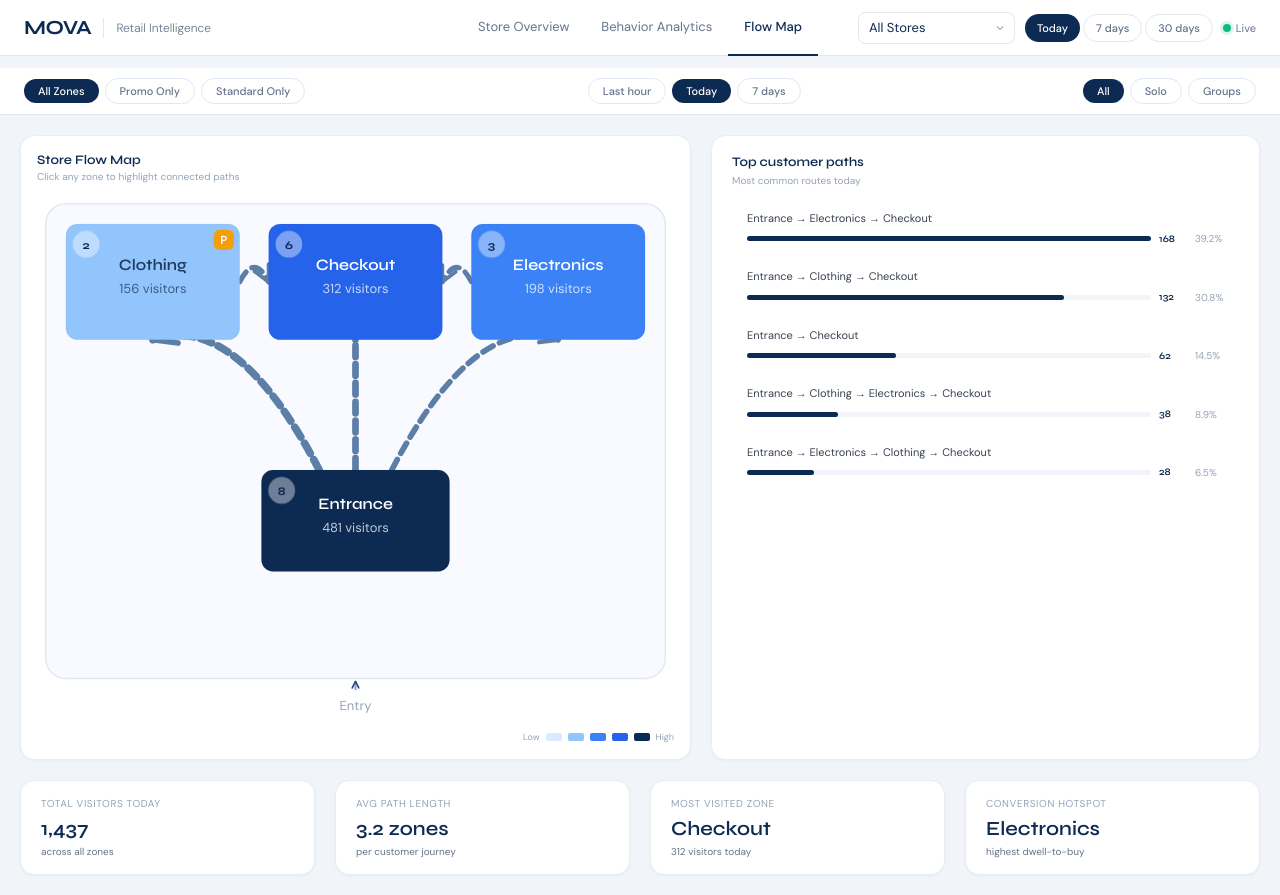
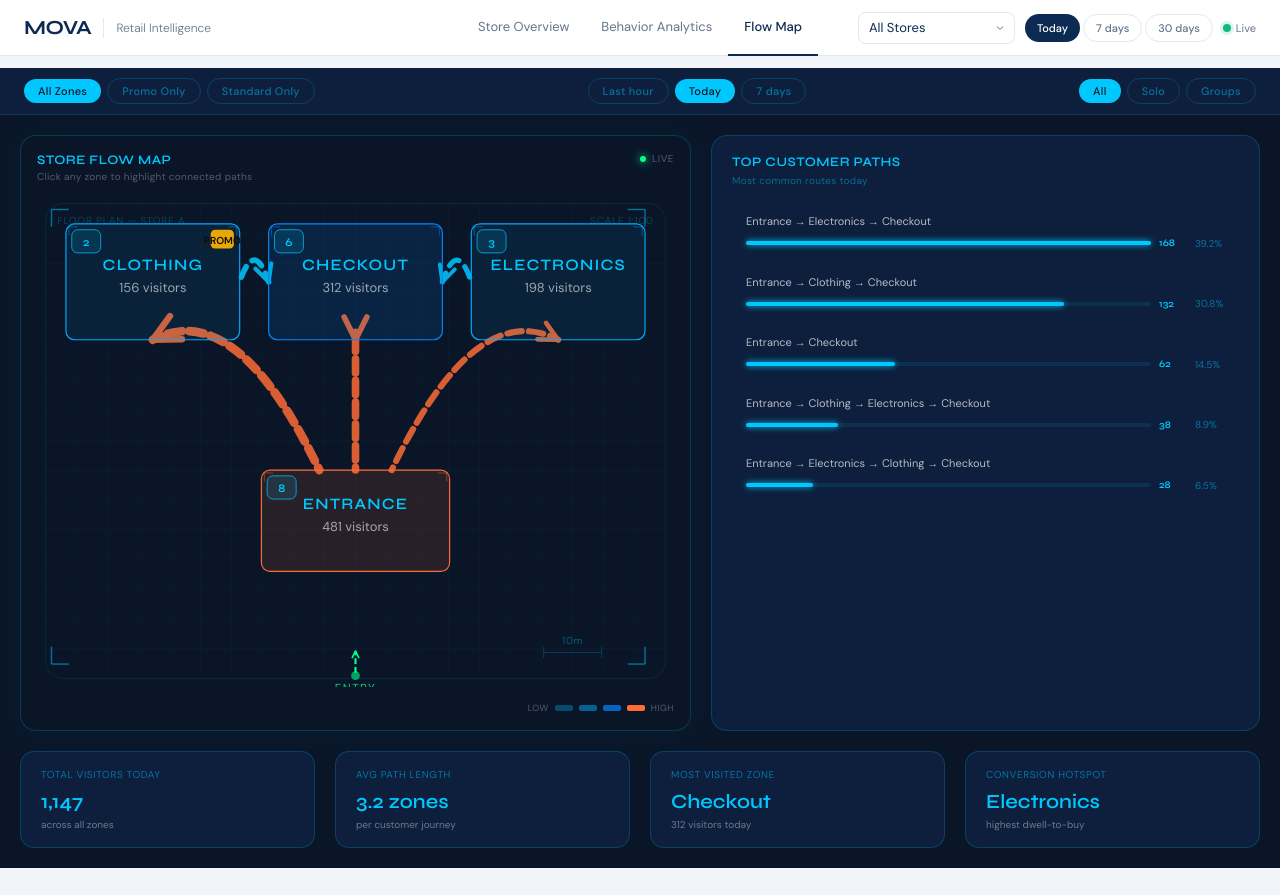
Before and after one commit to Sabih0610/mova-dashboard, a React (Vite) app: page /flow in a window 1280 px wide. After the commit the page ends 868 px from the top, so only its background shows below. Built offline with nearby package versions, Linux system fonts and the light colour scheme.

Commit message:
Blueprint flow map — dark navy, cyan glowing zones, animated flow arrows, control-room aesthetic

```diff
--- a/src/components/FlowMapCanvas.jsx
+++ b/src/components/FlowMapCanvas.jsx
@@ -1,151 +1,275 @@
+import { useState, useEffect } from 'react'
+
+const BLUEPRINT_BG = '#0A1628'
+const CYAN = '#00C8FF'
+const CYAN_SEL = 'rgba(0,200,255,0.20)'
+const CYAN_HOVER = 'rgba(0,200,255,0.12)'
+const ORANGE = '#FF6B35'
+const GREEN = '#00FF88'
+const AMBER = '#FFB800'
+const WHITE60 = 'rgba(255,255,255,0.6)'
+const WHITE30 = 'rgba(255,255,255,0.3)'
+
 const MAX_FLOW = 180
 
-function getZoneFill(visitCount, maxVisits) {
-  const ratio = visitCount / maxVisits
-  if (ratio < 0.2) return '#DBEAFE'
-  if (ratio < 0.4) return '#93C5FD'
-  if (ratio < 0.6) return '#3B82F6'
-  if (ratio < 0.8) return '#2563EB'
-  return '#0D2B52'
+function getZoneIntensityColor(visitCount, maxVisits) {
+  const r = visitCount / maxVisits
+  if (r < 0.3) return { stroke: '#00C8FF', fill: 'rgba(0,200,255,0.04)' }
+  if (r < 0.6) return { stroke: '#00AAFF', fill: 'rgba(0,170,255,0.08)' }
+  if (r < 0.8) return { stroke: '#0088FF', fill: 'rgba(0,136,255,0.12)' }
+  return { stroke: '#FF6B35', fill: 'rgba(255,107,53,0.12)' }
 }
 
-function getTextColor(fill) {
-  return ['#DBEAFE', '#93C5FD'].includes(fill) ? '#1e3a5f' : '#ffffff'
-}
-
-function flowPath(f) {
+function quadPath(f) {
   const mx = (f.from_x + f.to_x) / 2
-  const my = Math.min(f.from_y, f.to_y) - 20
+  const my = Math.min(f.from_y, f.to_y) - 30
   return `M${f.from_x},${f.from_y} Q${mx},${my} ${f.to_x},${f.to_y}`
 }
 
 export default function FlowMapCanvas({ zones, flows, selectedZone, onZoneClick }) {
-  const maxVisits = Math.max(...zones.map(z => z.visit_count))
+  const [hoveredZone, setHoveredZone] = useState(null)
+  const maxVisits = Math.max(...zones.map(z => z.visit_count), 1)
+  const maxFlow = Math.max(...flows.map(f => f.customer_count), 1)
 
   const isConnected = (flow) =>
     !selectedZone || flow.from_zone === selectedZone || flow.to_zone === selectedZone
 
+  const flowWidth = (count) => 1 + (count / maxFlow) * 5
+
   return (
-    <div className="card" style={{ padding: 16 }}>
-      <div style={{ marginBottom: 12 }}>
-        <p style={{ fontFamily: 'Syne, sans-serif', fontSize: 13, fontWeight: 600, color: '#0D2B52' }}>
-          Store Flow Map
-        </p>
-        <p style={{ fontSize: 10, color: '#94A3B8', marginTop: 2, fontFamily: 'DM Sans, sans-serif' }}>
-          Click any zone to highlight connected paths
-        </p>
+    <div style={{
+      background: BLUEPRINT_BG,
+      borderRadius: 16,
+      padding: 16,
+      border: '1px solid rgba(0,200,255,0.2)',
+      boxShadow: '0 0 40px rgba(0,200,255,0.05)',
+      position: 'relative',
+    }}>
+      {/* Header */}
+      <div style={{ marginBottom: 12, display: 'flex', alignItems: 'flex-start', justifyContent: 'space-between' }}>
+        <div>
+          <p style={{ fontFamily: 'Syne, sans-serif', fontSize: 13, fontWeight: 600, color: CYAN, letterSpacing: '0.5px' }}>
+            STORE FLOW MAP
+          </p>
+          <p style={{ fontSize: 10, color: WHITE30, marginTop: 2, letterSpacing: '0.3px', fontFamily: 'DM Sans, sans-serif' }}>
+            Click any zone to highlight connected paths
+          </p>
+        </div>
+        <div style={{ display: 'flex', alignItems: 'center', gap: 6 }}>
+          <div style={{ width: 6, height: 6, borderRadius: '50%', background: GREEN, boxShadow: `0 0 8px ${GREEN}` }} />
+          <span style={{ fontSize: 10, color: WHITE30, letterSpacing: '0.5px', fontFamily: 'DM Sans, sans-serif' }}>LIVE</span>
+        </div>
       </div>
 
-      <svg viewBox="0 0 440 360" style={{ width: '100%', height: 'auto' }}>
+      <svg viewBox="0 0 440 340" style={{ width: '100%', height: 'auto' }}>
         <defs>
-          <marker id="arrowFlow" viewBox="0 0 10 10" refX="8" refY="5"
+          <marker id="arrowCyan" viewBox="0 0 10 10" refX="8" refY="5"
             markerWidth="5" markerHeight="5" orient="auto-start-reverse">
-            <path d="M2 2L8 5L2 8" fill="none" stroke="#1B4B82"
-              strokeWidth="1.5" strokeLinecap="round" strokeLinejoin="round"/>
+            <path d="M2 2L8 5L2 8" fill="none" stroke="#00C8FF"
+              strokeWidth="1.5" strokeLinecap="round" strokeLinejoin="round" />
           </marker>
-          <marker id="arrowFaded" viewBox="0 0 10 10" refX="8" refY="5"
+          <marker id="arrowOrange" viewBox="0 0 10 10" refX="8" refY="5"
             markerWidth="5" markerHeight="5" orient="auto-start-reverse">
-            <path d="M2 2L8 5L2 8" fill="none" stroke="#E2E8F0"
-              strokeWidth="1.5" strokeLinecap="round" strokeLinejoin="round"/>
+            <path d="M2 2L8 5L2 8" fill="none" stroke="#FF6B35"
+              strokeWidth="1.5" strokeLinecap="round" strokeLinejoin="round" />
+          </marker>
+          <marker id="arrowGreen" viewBox="0 0 10 10" refX="8" refY="5"
+            markerWidth="5" markerHeight="5" orient="auto-start-reverse">
+            <path d="M2 2L8 5L2 8" fill="none" stroke="#00FF88"
+              strokeWidth="1.5" strokeLinecap="round" strokeLinejoin="round" />
           </marker>
           <style>{`
-            .flow-arrow { stroke-dasharray: 8 5; animation: flowDash 2s linear infinite; }
-            .live-pulse { animation: livePulse 2s ease-in-out infinite; }
+            @keyframes flowPulse {
+              0% { stroke-dashoffset: 0; }
+              100% { stroke-dashoffset: -40; }
+            }
+            .flow-line {
+              stroke-dasharray: 8 6;
+              animation: flowPulse 1.8s linear infinite;
+            }
+            .flow-line-hot {
+              stroke-dasharray: 10 5;
+              animation: flowPulse 1.2s linear infinite;
+            }
           `}</style>
         </defs>
 
-        {/* Store boundary */}
-        <rect x="6" y="6" width="428" height="328" rx="14"
-          fill="#F8FAFF" stroke="#E2E8F0" strokeWidth="1"/>
+        {/* Blueprint background */}
+        <rect x="6" y="6" width="428" height="328" rx="12"
+          fill={BLUEPRINT_BG} stroke="rgba(0,200,255,0.15)" strokeWidth="0.5" />
+
+        {/* Grid lines — fine vertical */}
+        {Array.from({ length: 20 }).map((_, i) => (
+          <line key={`vg${i}`}
+            x1={6 + i * 21.4} y1="6" x2={6 + i * 21.4} y2="334"
+            stroke="rgba(0,200,255,0.04)" strokeWidth="0.5" />
+        ))}
+        {/* Grid lines — fine horizontal */}
+        {Array.from({ length: 16 }).map((_, i) => (
+          <line key={`hg${i}`}
+            x1="6" y1={6 + i * 20.5} x2="434" y2={6 + i * 20.5}
+            stroke="rgba(0,200,255,0.04)" strokeWidth="0.5" />
+        ))}
+
+        {/* Corner bracket marks */}
+        {[[10, 10, 1, 1], [420, 10, -1, 1], [10, 324, 1, -1], [420, 324, -1, -1]].map(([x, y, sx, sy], i) => (
+          <g key={i}>
+            <line x1={x} y1={y} x2={x + sx * 12} y2={y} stroke="rgba(0,200,255,0.5)" strokeWidth="1" />
+            <line x1={x} y1={y} x2={x} y2={y + sy * 12} stroke="rgba(0,200,255,0.5)" strokeWidth="1" />
+          </g>
+        ))}
+
+        {/* Scale indicator */}
+        <line x1="350" y1="316" x2="390" y2="316" stroke="rgba(0,200,255,0.3)" strokeWidth="0.5" />
+        <line x1="350" y1="312" x2="350" y2="320" stroke="rgba(0,200,255,0.3)" strokeWidth="0.5" />
+        <line x1="390" y1="312" x2="390" y2="320" stroke="rgba(0,200,255,0.3)" strokeWidth="0.5" />
+        <text x="370" y="310" textAnchor="middle" fontSize="7"
+          fill="rgba(0,200,255,0.4)" fontFamily="'DM Sans', sans-serif" letterSpacing="0.5">
+          10m
+        </text>
+
+        {/* Blueprint labels */}
+        <text x="14" y="20" fontSize="7" fill="rgba(0,200,255,0.25)"
+          fontFamily="'DM Sans', sans-serif" letterSpacing="0.5">
+          FLOOR PLAN — STORE A
+        </text>
+        <text x="426" y="20" fontSize="7" fill="rgba(0,200,255,0.25)"
+          fontFamily="'DM Sans', sans-serif" letterSpacing="0.5" textAnchor="end">
+          SCALE 1:100
+        </text>
 
         {/* Flow arrows — rendered below zones */}
         {flows.map((f, i) => {
           const active = isConnected(f)
-          const sw = 1.5 + (f.customer_count / MAX_FLOW) * 4
+          const isHot = f.customer_count > 100
+          const sw = flowWidth(f.customer_count)
+          const color = isHot ? ORANGE : CYAN
+          const marker = isHot ? 'url(#arrowOrange)' : 'url(#arrowCyan)'
+          const cls = isHot ? 'flow-line-hot' : 'flow-line'
           return (
             <path key={i}
-              d={flowPath(f)}
+              d={quadPath(f)}
               fill="none"
-              stroke={active ? '#1B4B82' : '#E2E8F0'}
-              strokeWidth={active ? sw : 0.8}
+              stroke={active ? color : 'rgba(0,200,255,0.08)'}
+              strokeWidth={active ? sw : 0.5}
               strokeLinecap="round"
-              opacity={active ? 0.7 : 0.2}
-              className="flow-arrow"
-              markerEnd={active ? 'url(#arrowFlow)' : 'url(#arrowFaded)'}
+              opacity={active ? 0.85 : 0.12}
+              className={active ? cls : ''}
+              markerEnd={active ? marker : ''}
             />
           )
         })}
 
         {/* Zones */}
         {zones.map(z => {
-          const fill = getZoneFill(z.visit_count, maxVisits)
-          const textColor = getTextColor(fill)
+          const isSelected = selectedZone === z.zone_id
+          const isHovered = hoveredZone === z.zone_id
+          const { stroke, fill } = getZoneIntensityColor(z.visit_count, maxVisits)
           const cx = z.map_x + z.map_width / 2
           const cy = z.map_y + z.map_height / 2
-          const isSelected = selectedZone === z.zone_id
 
           return (
             <g key={z.zone_id}
               onClick={() => onZoneClick(isSelected ? null : z.zone_id)}
+              onMouseEnter={() => setHoveredZone(z.zone_id)}
+              onMouseLeave={() => setHoveredZone(null)}
               style={{ cursor: 'pointer' }}>
 
+              {/* Outer glow ring when selected */}
+              {isSelected && (
+                <rect
+                  x={z.map_x - 4} y={z.map_y - 4}
+                  width={z.map_width + 8} height={z.map_height + 8}
+                  rx="10" fill="none"
+                  stroke={CYAN} strokeWidth="1" opacity="0.3"
+                />
+              )}
+
+              {/* Zone body */}
               <rect
                 x={z.map_x} y={z.map_y}
                 width={z.map_width} height={z.map_height}
-                rx="8" fill={fill}
-                stroke={isSelected ? '#F59E0B' : 'rgba(0,0,0,0.06)'}
-                strokeWidth={isSelected ? 2.5 : 0.5}
+                rx="6"
+                fill={isSelected ? CYAN_SEL : isHovered ? CYAN_HOVER : fill}
+                stroke={isSelected ? CYAN : stroke}
+                strokeWidth={isSelected ? 1.5 : 0.8}
               />
 
-              <text x={cx} y={cy - 8} textAnchor="middle"
-                fontSize="11" fontWeight="600"
-                fill={textColor} fontFamily="Syne, sans-serif">
-                {z.zone_name}
+              {/* Blueprint corner detail marks */}
+              {[
+                [z.map_x + 2, z.map_y + 2, 1],
+                [z.map_x + z.map_width - 2, z.map_y + 2, -1],
+              ].map(([bx, by, dir], ci) => (
+                <g key={ci}>
+                  <line x1={bx} y1={by} x2={bx + dir * 6} y2={by}
+                    stroke={stroke} strokeWidth="0.5" opacity="0.6" />
+                  <line x1={bx} y1={by} x2={bx} y2={by + 6}
+                    stroke={stroke} strokeWidth="0.5" opacity="0.6" />
+                </g>
+              ))}
+
+              {/* Zone label */}
+              <text x={cx} y={cy - 8}
+                textAnchor="middle" fontSize="11" fontWeight="600"
+                fill={CYAN} fontFamily="'Syne', sans-serif" letterSpacing="0.8">
+                {z.zone_name.toUpperCase()}
               </text>
 
-              <text x={cx} y={cy + 8} textAnchor="middle"
-                fontSize="9" fill={textColor} opacity="0.75"
-                fontFamily="DM Sans, sans-serif">
+              {/* Visitor count */}
+              <text x={cx} y={cy + 7}
+                textAnchor="middle" fontSize="9"
+                fill={WHITE60} fontFamily="'DM Sans', sans-serif">
                 {z.visit_count} visitors
               </text>
 
+              {/* Promo badge */}
               {z.promo_zone_flag && (
                 <g>
-                  <rect x={z.map_x + z.map_width - 18} y={z.map_y + 4}
-                    width={14} height={14} rx="4" fill="#F59E0B"/>
-                  <text x={z.map_x + z.map_width - 11} y={z.map_y + 14}
-                    textAnchor="middle" fontSize="8" fontWeight="700"
-                    fill="white" fontFamily="DM Sans, sans-serif">P</text>
+                  <rect x={z.map_x + z.map_width - 20} y={z.map_y + 4}
+                    width={16} height={13} rx="3"
+                    fill={AMBER} opacity="0.9" />
+                  <text x={z.map_x + z.map_width - 12} y={z.map_y + 14}
+                    textAnchor="middle" fontSize="7" fontWeight="700"
+                    fill="#1a0a00" fontFamily="'DM Sans', sans-serif">
+                    PROMO
+                  </text>
                 </g>
               )}
 
-              <circle cx={z.map_x + 14} cy={z.map_y + 14} r="10"
-                fill="white" stroke={fill} strokeWidth="1.5"
-                className="live-pulse"/>
-              <text x={z.map_x + 14} y={z.map_y + 17}
-                textAnchor="middle" fontSize="8" fontWeight="700"
-                fill="#0D2B52" fontFamily="Syne, sans-serif">
+              {/* Live occupancy badge */}
+              <rect x={z.map_x + 4} y={z.map_y + 4}
+                width={20} height={16} rx="4"
+                fill="rgba(0,200,255,0.12)"
+                stroke={CYAN} strokeWidth="0.5" />
+              <text x={z.map_x + 14} y={z.map_y + 15}
+                textAnchor="middle" fontSize="8" fontWeight="600"
+                fill={CYAN} fontFamily="'Syne', sans-serif">
                 {z.live_count}
               </text>
             </g>
           )
         })}
 
-        {/* Entry indicator */}
-        <path d="M220,342 L220,336" fill="none"
-          stroke="#94A3B8" strokeWidth="1.5"
-          markerEnd="url(#arrowFlow)"/>
-        <text x="220" y="356" textAnchor="middle"
-          fontSize="9" fill="#94A3B8" fontFamily="DM Sans, sans-serif">Entry</text>
+        {/* Entry point indicator */}
+        <path d="M220,330 L220,315" fill="none"
+          stroke={GREEN} strokeWidth="1.5"
+          strokeDasharray="4 2"
+          markerEnd="url(#arrowGreen)" />
+        <circle cx="220" cy="332" r="3" fill={GREEN} opacity="0.6" />
+        <text x="220" y="343" textAnchor="middle"
+          fontSize="8" fill={GREEN} opacity="0.8"
+          fontFamily="'DM Sans', sans-serif" letterSpacing="1">
+          ENTRY
+        </text>
       </svg>
 
-      {/* Heatmap legend */}
+      {/* Intensity legend */}
       <div style={{ display: 'flex', alignItems: 'center', gap: 6, marginTop: 10, justifyContent: 'flex-end' }}>
-        <span style={{ fontSize: 9, color: '#94A3B8', fontFamily: 'DM Sans, sans-serif' }}>Low</span>
-        {['#DBEAFE', '#93C5FD', '#3B82F6', '#2563EB', '#0D2B52'].map(c => (
-          <div key={c} style={{ width: 16, height: 8, borderRadius: 2, background: c }} />
+        <span style={{ fontSize: 9, color: WHITE30, letterSpacing: '0.5px', fontFamily: 'DM Sans, sans-serif' }}>LOW</span>
+        {['rgba(0,200,255,0.3)', 'rgba(0,170,255,0.5)', 'rgba(0,136,255,0.7)', '#FF6B35'].map((c, i) => (
+          <div key={i} style={{ width: 18, height: 6, borderRadius: 2, background: c }} />
         ))}
-        <span style={{ fontSize: 9, color: '#94A3B8', fontFamily: 'DM Sans, sans-serif' }}>High</span>
+        <span style={{ fontSize: 9, color: WHITE30, letterSpacing: '0.5px', fontFamily: 'DM Sans, sans-serif' }}>HIGH</span>
       </div>
     </div>
   )
--- a/src/pages/FlowMap.jsx
+++ b/src/pages/FlowMap.jsx
@@ -2,14 +2,28 @@ import { useState, useEffect, useCallback } from 'react'
 import { fetchKQL } from '../data/kqlClient'
 import FlowMapCanvas from '../components/FlowMapCanvas'
 
+const CYAN = '#00C8FF'
+const CYAN50 = 'rgba(0,200,255,0.5)'
+const CARD_BG = '#0D1F3C'
+const CARD_BORDER = 'rgba(0,200,255,0.2)'
+const WHITE70 = 'rgba(255,255,255,0.7)'
+const WHITE40 = 'rgba(255,255,255,0.4)'
+
 function TopPathsTable({ paths, selectedPath, onPathClick }) {
   const maxCount = paths[0]?.count || 1
   return (
-    <div className="card" style={{ height: '100%', overflowY: 'auto' }}>
-      <p style={{ fontFamily: 'Syne, sans-serif', fontSize: 13, fontWeight: 600, color: '#0D2B52', marginBottom: 4 }}>
-        Top customer paths
+    <div style={{
+      background: CARD_BG,
+      border: `1px solid ${CARD_BORDER}`,
+      borderRadius: 16,
+      padding: '18px 20px',
+      height: '100%',
+      overflowY: 'auto',
+    }}>
+      <p style={{ fontFamily: 'Syne, sans-serif', fontSize: 13, fontWeight: 600, color: CYAN, marginBottom: 4, letterSpacing: '0.5px' }}>
+        TOP CUSTOMER PATHS
       </p>
-      <p style={{ fontSize: 10, color: '#94A3B8', marginBottom: 14, fontFamily: 'DM Sans, sans-serif' }}>
+      <p style={{ fontSize: 10, color: 'rgba(0,200,255,0.45)', marginBottom: 16, fontFamily: 'DM Sans, sans-serif', letterSpacing: '0.3px' }}>
         Most common routes today
       </p>
       <div style={{ display: 'flex', flexDirection: 'column', gap: 4 }}>
@@ -19,31 +33,32 @@ function TopPathsTable({ paths, selectedPath, onPathClick }) {
             style={{
               padding: '10px 12px',
               borderRadius: 10,
-              background: i === selectedPath ? '#EFF6FF' : 'transparent',
-              borderLeft: i === selectedPath ? '3px solid #0D2B52' : '3px solid transparent',
+              background: i === selectedPath ? 'rgba(0,200,255,0.08)' : 'transparent',
+              borderLeft: i === selectedPath ? `2px solid ${CYAN}` : '2px solid transparent',
               cursor: 'pointer',
               transition: 'all 0.15s ease',
             }}
-            onMouseEnter={e => { if (i !== selectedPath) e.currentTarget.style.background = '#F8FAFC' }}
+            onMouseEnter={e => { if (i !== selectedPath) e.currentTarget.style.background = 'rgba(0,200,255,0.04)' }}
             onMouseLeave={e => { if (i !== selectedPath) e.currentTarget.style.background = 'transparent' }}
           >
-            <div style={{ fontSize: 11, color: '#374151', marginBottom: 6, lineHeight: 1.4, fontFamily: 'DM Sans, sans-serif' }}>
+            <div style={{ fontSize: 11, color: WHITE70, marginBottom: 7, lineHeight: 1.5, fontFamily: 'DM Sans, sans-serif' }}>
               {p.path}
             </div>
             <div style={{ display: 'flex', alignItems: 'center', gap: 8 }}>
-              <div style={{ flex: 1, height: 5, background: '#F1F5F9', borderRadius: 3 }}>
+              <div style={{ flex: 1, height: 4, background: 'rgba(0,200,255,0.1)', borderRadius: 3 }}>
                 <div style={{
                   width: `${(p.count / maxCount) * 100}%`,
                   height: '100%',
-                  background: '#0D2B52',
+                  background: CYAN,
                   borderRadius: 3,
                   transition: 'width 0.3s ease',
+                  boxShadow: `0 0 6px ${CYAN}`,
                 }} />
               </div>
-              <span style={{ fontSize: 10, fontWeight: 600, color: '#0D2B52', fontFamily: 'Syne, sans-serif', minWidth: 28 }}>
+              <span style={{ fontSize: 10, fontWeight: 600, color: CYAN, fontFamily: 'Syne, sans-serif', minWidth: 28 }}>
                 {p.count}
               </span>
-              <span style={{ fontSize: 10, color: '#94A3B8', fontFamily: 'DM Sans, sans-serif', minWidth: 32 }}>
+              <span style={{ fontSize: 10, color: CYAN50, fontFamily: 'DM Sans, sans-serif', minWidth: 32 }}>
                 {p.pct}%
               </span>
             </div>
@@ -57,19 +72,22 @@ function TopPathsTable({ paths, selectedPath, onPathClick }) {
 function StatCard({ label, value, sub }) {
   return (
     <div style={{
-      background: 'white',
-      border: '1px solid #E8EDF2',
+      background: CARD_BG,
+      border: `1px solid ${CARD_BORDER}`,
       borderRadius: 14,
       padding: '16px 20px',
-      boxShadow: '0 1px 3px rgba(0,0,0,0.04)',
     }}>
-      <div style={{ fontSize: 10, fontFamily: 'DM Sans, sans-serif', color: '#94A3B8', textTransform: 'uppercase', letterSpacing: '0.6px', marginBottom: 6 }}>
+      <div style={{
+        fontSize: 10, fontFamily: 'DM Sans, sans-serif',
+        color: CYAN50,
+        textTransform: 'uppercase', letterSpacing: '0.6px', marginBottom: 8,
+      }}>
         {label}
       </div>
-      <div style={{ fontSize: 20, fontFamily: 'Syne, sans-serif', fontWeight: 600, color: '#0D2B52', marginBottom: 4 }}>
+      <div style={{ fontSize: 20, fontFamily: 'Syne, sans-serif', fontWeight: 600, color: CYAN, marginBottom: 4 }}>
         {value}
       </div>
-      <div style={{ fontSize: 10, fontFamily: 'DM Sans, sans-serif', color: '#64748B' }}>
+      <div style={{ fontSize: 10, fontFamily: 'DM Sans, sans-serif', color: WHITE40 }}>
         {sub}
       </div>
     </div>
@@ -81,7 +99,7 @@ function Skeleton({ height = 200 }) {
     <div style={{
       height,
       borderRadius: 8,
-      background: 'linear-gradient(90deg, #F1F5F9 25%, #E2E8F0 50%, #F1F5F9 75%)',
+      background: 'linear-gradient(90deg, #0D1F3C 25%, #1a2f4a 50%, #0D1F3C 75%)',
       backgroundSize: '200% 100%',
       animation: 'shimmer 1.4s infinite',
     }} />
@@ -89,10 +107,10 @@ function Skeleton({ height = 200 }) {
 }
 
 const STAT_DATA = [
-  { label: 'Total visitors today',  value: '1,437',       sub: 'across all zones'       },
-  { label: 'Avg path length',       value: '3.2 zones',   sub: 'per customer journey'   },
-  { label: 'Most visited zone',     value: 'Checkout',    sub: '312 visitors today'     },
-  { label: 'Conversion hotspot',    value: 'Electronics', sub: 'highest dwell-to-buy'   },
+  { label: 'Total visitors today', value: '1,147',      sub: 'across all zones'     },
+  { label: 'Avg path length',      value: '3.2 zones',  sub: 'per customer journey' },
+  { label: 'Most visited zone',    value: 'Checkout',   sub: '312 visitors today'   },
+  { label: 'Conversion hotspot',   value: 'Electronics',sub: 'highest dwell-to-buy' },
 ]
 
 export default function FlowMap() {
@@ -128,18 +146,19 @@ export default function FlowMap() {
     fontFamily: 'DM Sans, sans-serif',
     fontWeight: 500,
     cursor: 'pointer',
-    border: active ? 'none' : '1px solid #E2E8F0',
-    background: active ? '#0D2B52' : 'white',
-    color: active ? 'white' : '#64748B',
+    border: active ? 'none' : `1px solid rgba(0,200,255,0.2)`,
+    background: active ? CYAN : 'transparent',
+    color: active ? '#0A1628' : CYAN50,
     transition: 'all 0.15s ease',
+    letterSpacing: '0.3px',
   })
 
   return (
-    <div style={{ background: '#F1F5F9', minHeight: 'calc(100vh - 68px)' }}>
+    <div style={{ background: '#0A1628', minHeight: 'calc(100vh - 56px)' }}>
       {/* Filter bar */}
       <div style={{
-        background: 'white',
-        borderBottom: '1px solid #E2E8F0',
+        background: CARD_BG,
+        borderBottom: '1px solid rgba(0,200,255,0.15)',
         padding: '10px 24px',
         display: 'flex',
         alignItems: 'center',
@@ -170,8 +189,12 @@ export default function FlowMap() {
         <div style={{ display: 'grid', gridTemplateColumns: '55fr 45fr', gap: 20, marginBottom: 20 }}>
           {loading ? (
             <>
-              <div className="card"><Skeleton height={420} /></div>
-              <div className="card"><Skeleton height={420} /></div>
+              <div style={{ background: CARD_BG, borderRadius: 16, border: `1px solid ${CARD_BORDER}`, padding: 16 }}>
+                <Skeleton height={420} />
+              </div>
+              <div style={{ background: CARD_BG, borderRadius: 16, border: `1px solid ${CARD_BORDER}`, padding: 16 }}>
+                <Skeleton height={420} />
+              </div>
             </>
           ) : (
             <>
```
